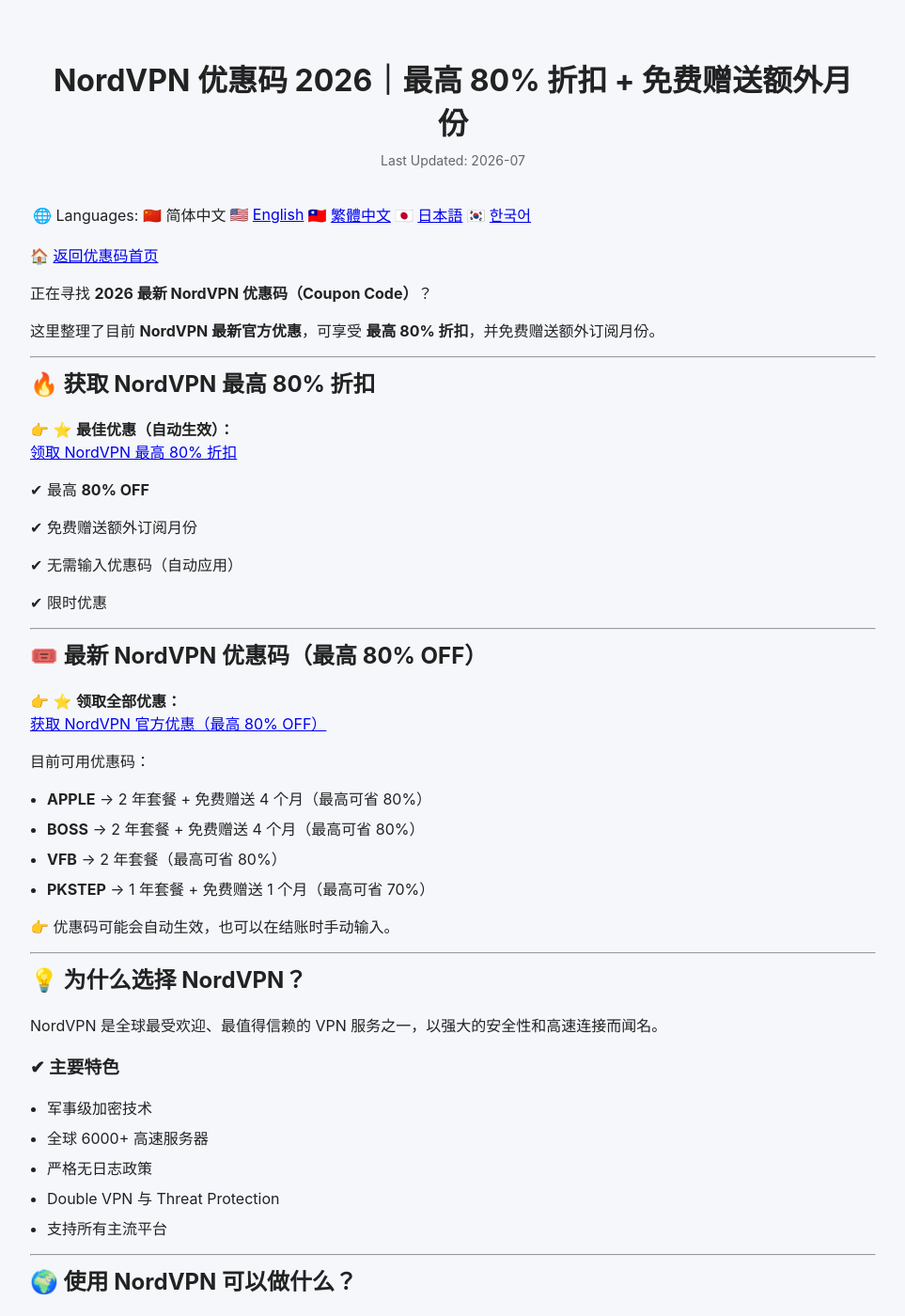
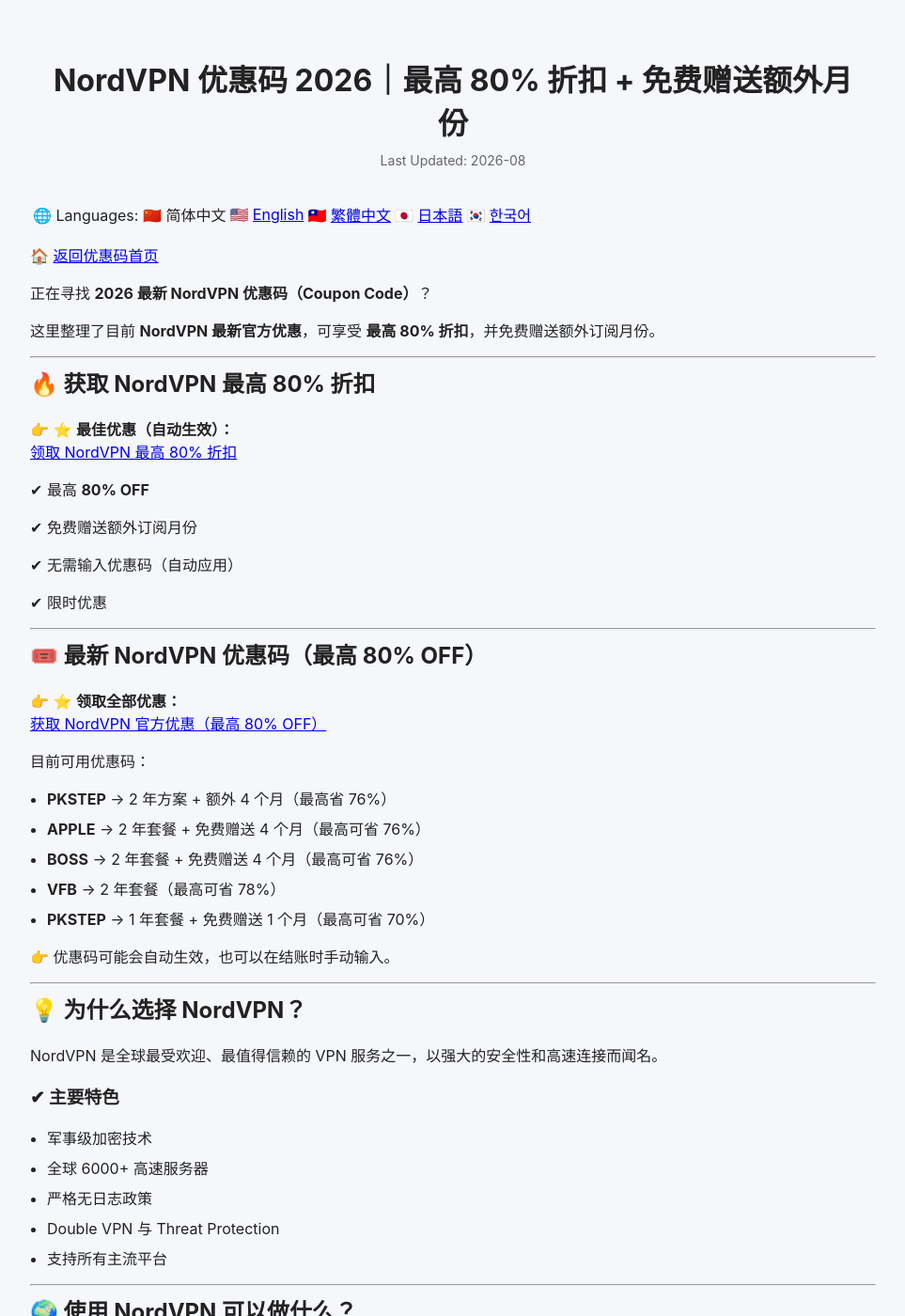
Before and after one commit to BestCouponCodes/best-coupon-codes, a Jekyll site: the page built from nordvpn-coupon-code-cn.md, in a window 1280 px wide and 1400 px high. Shown: the whole window at 94% size, without its empty margins (158-1121 px from the left). Built offline with Jekyll 4.4.1, drawn with Linux system fonts in a browser that asks for light colours.

Commit message:
Update NordVPN coupon codes and last modified date
Updated last modified date and adjusted coupon codes with new savings information.

```diff
--- a/nordvpn-coupon-code-cn.md
+++ b/nordvpn-coupon-code-cn.md
@@ -3,7 +3,7 @@ layout: default
 title: "NordVPN 优惠码 2026｜最高 80% 折扣 + 免费赠送额外月份"
 description: "获取 2026 最新 NordVPN 优惠码。最高可享 80% 折扣，并免费赠送额外订阅月份，所有优惠均经过验证并持续更新。"
 lang: cn
-last_modified_at: 2026-07-02
+last_modified_at: 2026-08-11
 ---
 
 🌐 Languages: 🇨🇳 简体中文 | 🇺🇸 [English]({{ site.baseurl }}/nordvpn-coupon-code/) | 🇹🇼 [繁體中文]({{ site.baseurl }}/nordvpn-coupon-code-zh/) | 🇯🇵 [日本語]({{ site.baseurl }}/nordvpn-coupon-code-ja/) | 🇰🇷 [한국어]({{ site.baseurl }}/nordvpn-coupon-code-ko/)
@@ -38,9 +38,10 @@ last_modified_at: 2026-07-02
 
 目前可用优惠码：
 
-- **APPLE** → 2 年套餐 + 免费赠送 4 个月（最高可省 80%）
-- **BOSS** → 2 年套餐 + 免费赠送 4 个月（最高可省 80%）
-- **VFB** → 2 年套餐（最高可省 80%）
+- **PKSTEP** → 2 年方案 + 额外 4 个月（最高省 76%）
+- **APPLE** → 2 年套餐 + 免费赠送 4 个月（最高可省 76%）
+- **BOSS** → 2 年套餐 + 免费赠送 4 个月（最高可省 76%）
+- **VFB** → 2 年套餐（最高可省 78%）
 - **PKSTEP** → 1 年套餐 + 免费赠送 1 个月（最高可省 70%）
 
 👉 优惠码可能会自动生效，也可以在结账时手动输入。
```
